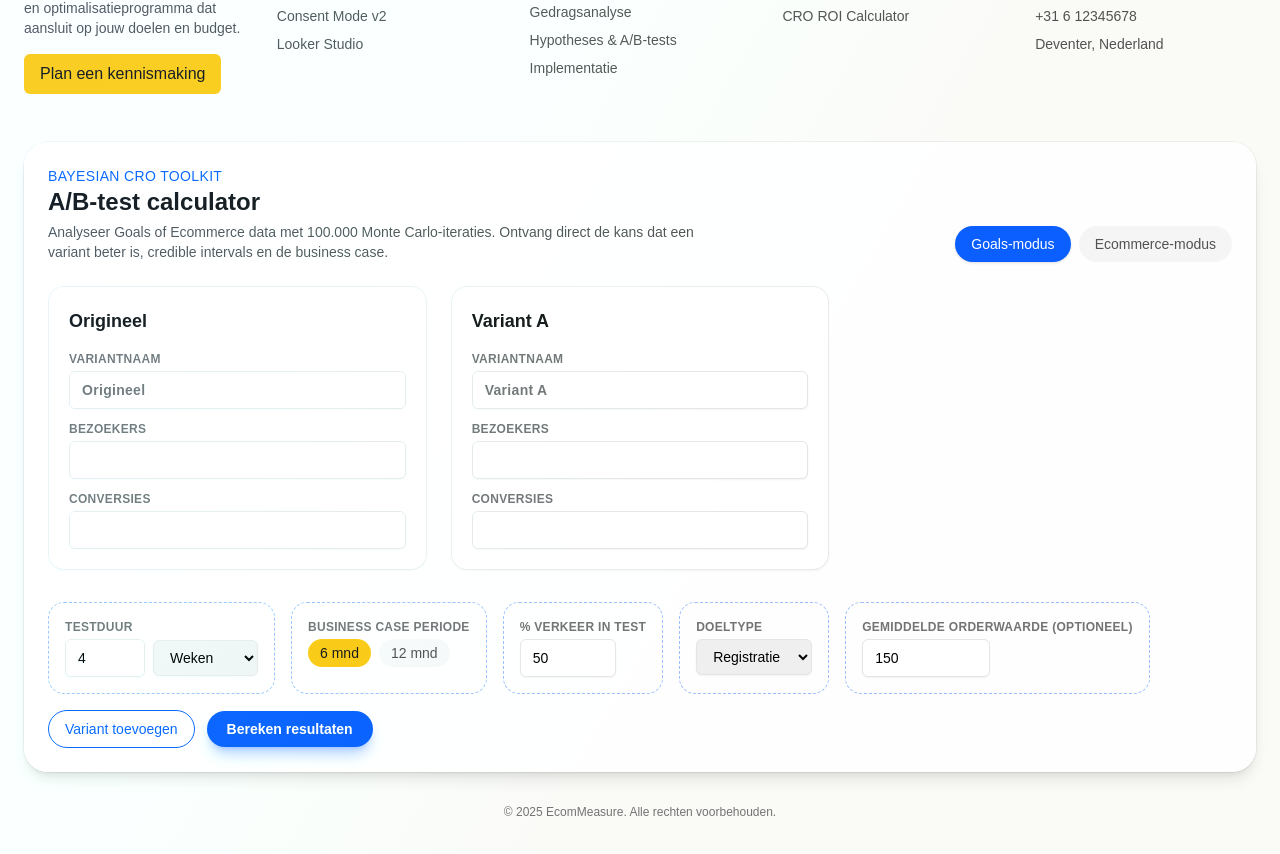
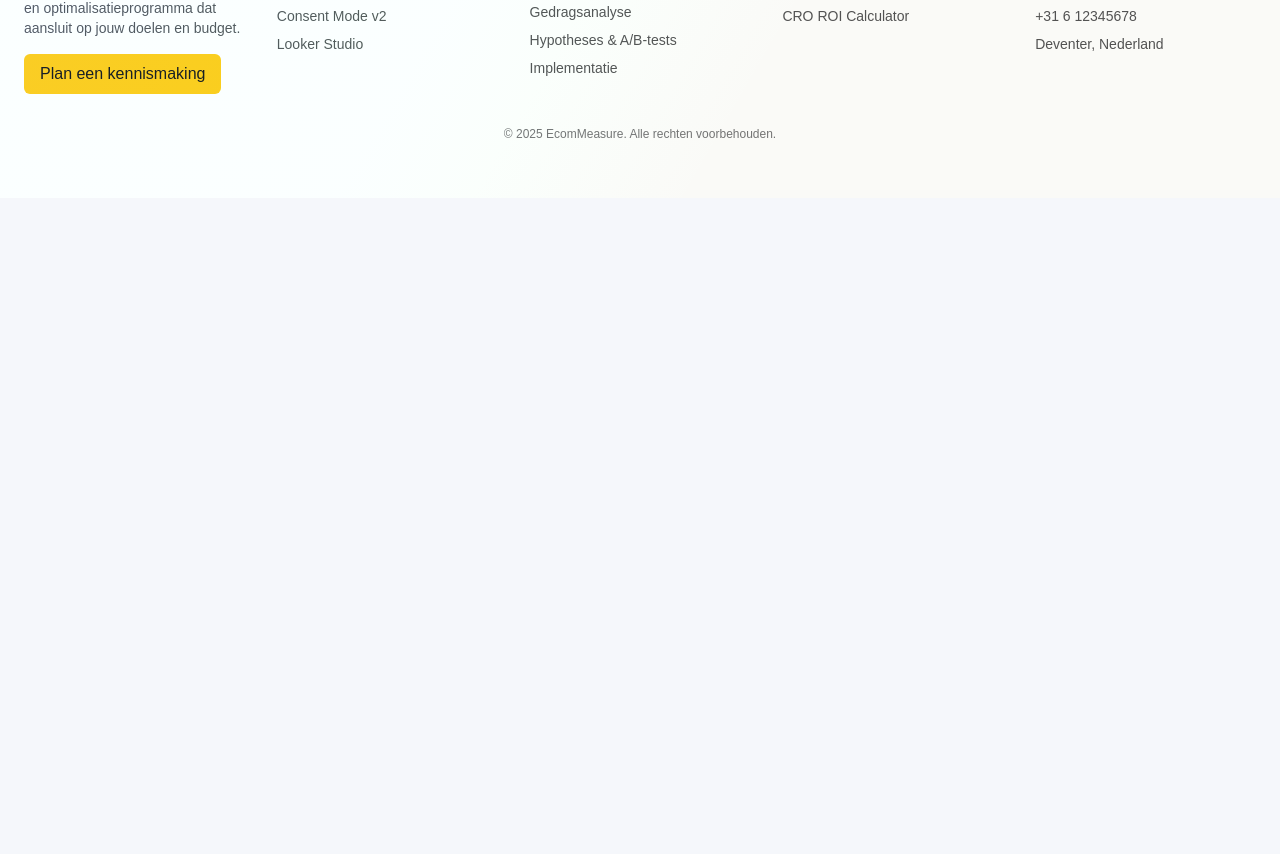
Before and after one commit to ProjectBibo/EcomMeasure3, a React (Vite) app: page /about in a window 1280 px wide. Shown: the part 3070-3924 px from the top of the page. After the commit the page ends 3268 px from the top, so only its background shows below. Built offline with nearby package versions, Linux system fonts and the light colour scheme.

Commit message:
Remove Bayesian calculator component from footer

```diff
--- a/src/components/Footer.jsx
+++ b/src/components/Footer.jsx
@@ -3,7 +3,6 @@ import { motion, useReducedMotion } from "framer-motion";
 import { Link } from "react-router-dom";
 import { useLanguage } from "../context/LanguageContext";
 import { translations } from "../i18n/content";
-import BayesianAbCalculator from "./BayesianAbCalculator";
 
 export default function Footer() {
   const shouldReduceMotion = useReducedMotion();
@@ -69,7 +68,6 @@ export default function Footer() {
             </ul>
           </div>
         </div>
-        <BayesianAbCalculator />
       </div>
       <div className="mt-8 text-center text-neutral-500 dark:text-gray-500 text-xs">
         © {new Date().getFullYear()} EcomMeasure. {t.rights}
```
